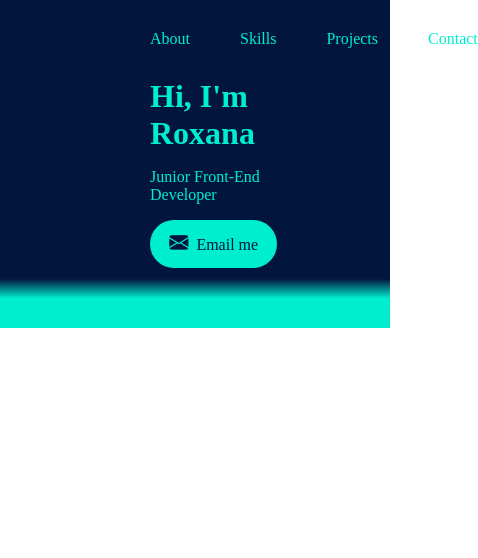
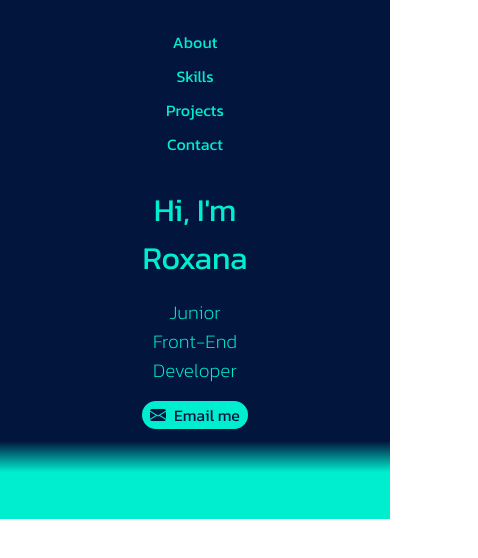
Before and after one commit to RoxanaElena09/essai, a plain HTML site: page index.html in a window 390 px wide. Shown: the whole page, 478 px wide, since content can reach past the window. Drawn offline with nearby package versions, Linux system fonts and the light colour scheme.

Commit message:
feat header responsive

```diff
--- a/index.html
+++ b/index.html
@@ -1,11 +1,17 @@
 <!DOCTYPE html>
 <html lang="en">
+
 <head>
   <meta charset="UTF-8" />
   <meta name="viewport" content="width=device-width, initial-scale=1.0" />
   <title>RoxanaWeb</title>
   <link rel="stylesheet" href="style/style.css">
   <link rel="stylesheet" href="https://cdn.jsdelivr.net/npm/bootstrap-icons@1.13.1/font/bootstrap-icons.min.css">
+  <link rel="preconnect" href="https://fonts.googleapis.com">
+  <link rel="preconnect" href="https://fonts.gstatic.com" crossorigin>
+  <link
+    href="https://fonts.googleapis.com/css2?family=Kanit:ital,wght@0,100;0,200;0,300;0,400;0,500;0,600;0,700;0,800;0,900;1,100;1,200;1,300;1,400;1,500;1,600;1,700;1,800;1,900&display=swap"
+    rel="stylesheet">
 </head>
 
 <body>
@@ -34,4 +40,5 @@
   </header>
 
 </body>
+
 </html>
--- a/style/style.css
+++ b/style/style.css
@@ -2,6 +2,7 @@
     margin: 0;
     padding: 0;
     box-sizing: border-box;
+    font-family: kanit, sans-serif;
 }
 ul{
     display: flex;
@@ -16,11 +17,31 @@ nav{
 a{
     text-decoration: none;
     color: #00EED0;
+    position: relative;
+    transition: all 0.3s ease;
 
 }
 
+a::after{
+    content: '';
+    position:absolute;
+    width: 0;
+    height: 2px;
+    background: #00EED0;
+    bottom: -4px;
+    left: 0;
+    transition: 0.3s;
+}
+
+nav ul li a:hover::after{
+    width: 100%;
+}
+
+
 .hero-title{
     color: #00EED0;
+    font-size: 2.5rem;
+
 }
 
 .hero-subtitle{
@@ -31,9 +52,19 @@ a{
     background-color: #00EED0;
     border-radius: 25px;
     color: #02153D;
-   padding: 0.8rem 1.2rem;
-   align-self: flex-start;
+    text-align: center;
+    border: 2px solid #00EED0;
+     transition:0.25s ease;
+}
+.link-email-button:hover{
+    background-color: #02153D;
+    color: #00EED0;
+}
 
+.link-email-button:active{
+    background-color: #00EED0;
+    color: #02153D;
+     transform:scale(0.96);
 }
 
 header{
@@ -42,8 +73,8 @@ header{
     gap: 30px;
     background: linear-gradient(to bottom, #02153D 85%, #00EED0 91%);
     padding-left: 150px;
-    padding-right: 80px;
-    padding-bottom: 60px
+    padding-right: 150px;
+    padding-bottom: 90px
 }
 
 .hero{
@@ -73,8 +104,33 @@ header{
 }
 
 
-@media (max-width: 600px) {
+@media (max-width: 700px) {
  .me{
     display:none
  }
+
+ ul{
+    display: flex;
+    flex-direction: column;
+    gap: 10px;
 }
+
+header, .hero{
+    justify-content: center;
+    text-align: center;
+    padding: auto;
+}
+.hero-title{
+    font-size: 2rem;
+    font-weight: 400;
+}
+.hero-subtitle{
+    font-size: 1.2rem;
+    font-weight: 200;
+}
+
+.bi-envelope-fill{
+    font-size: 1rem;
+    margin-right: 0.5rem;
+}
+}
```
Lines whose indentation alone changed are shown as unchanged.
